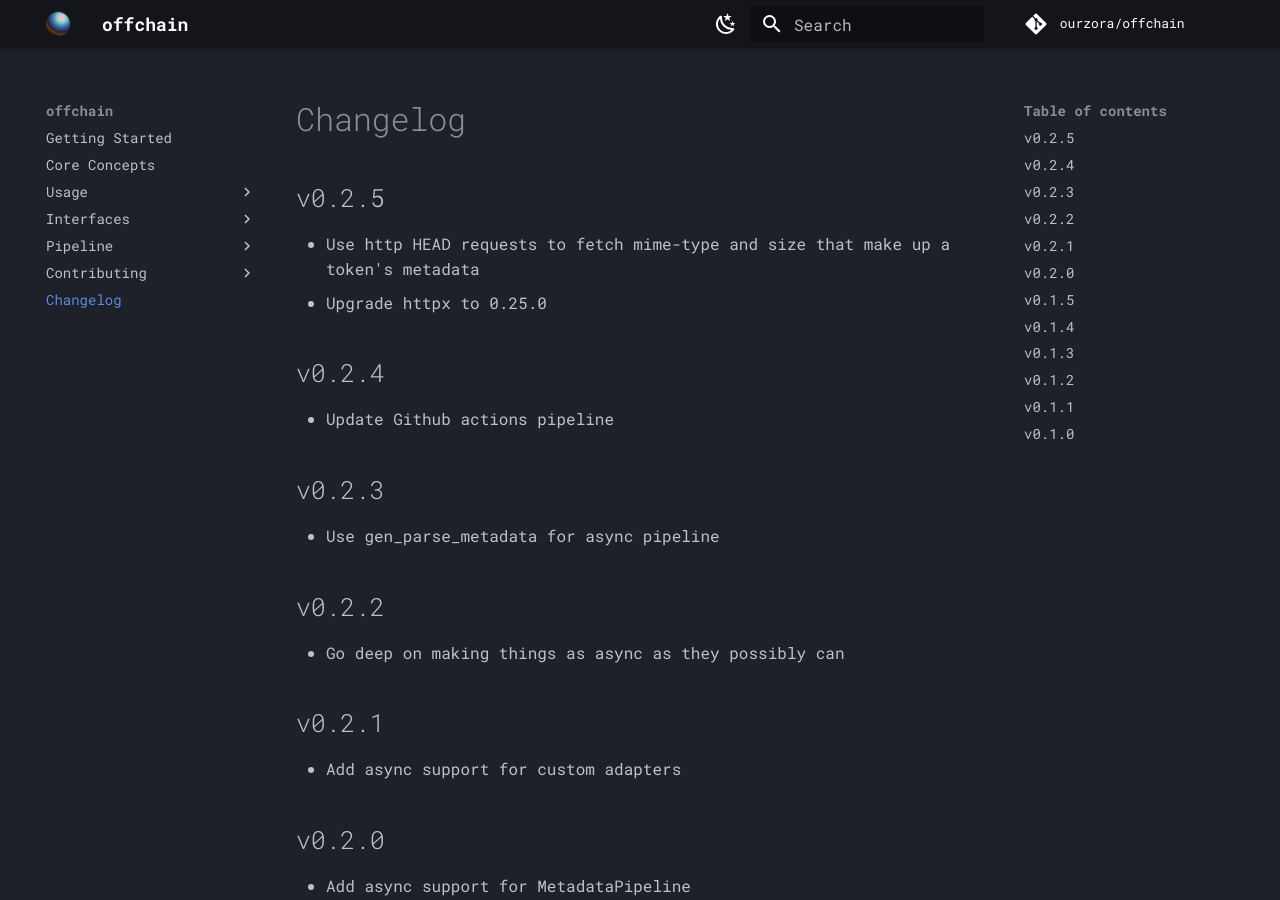
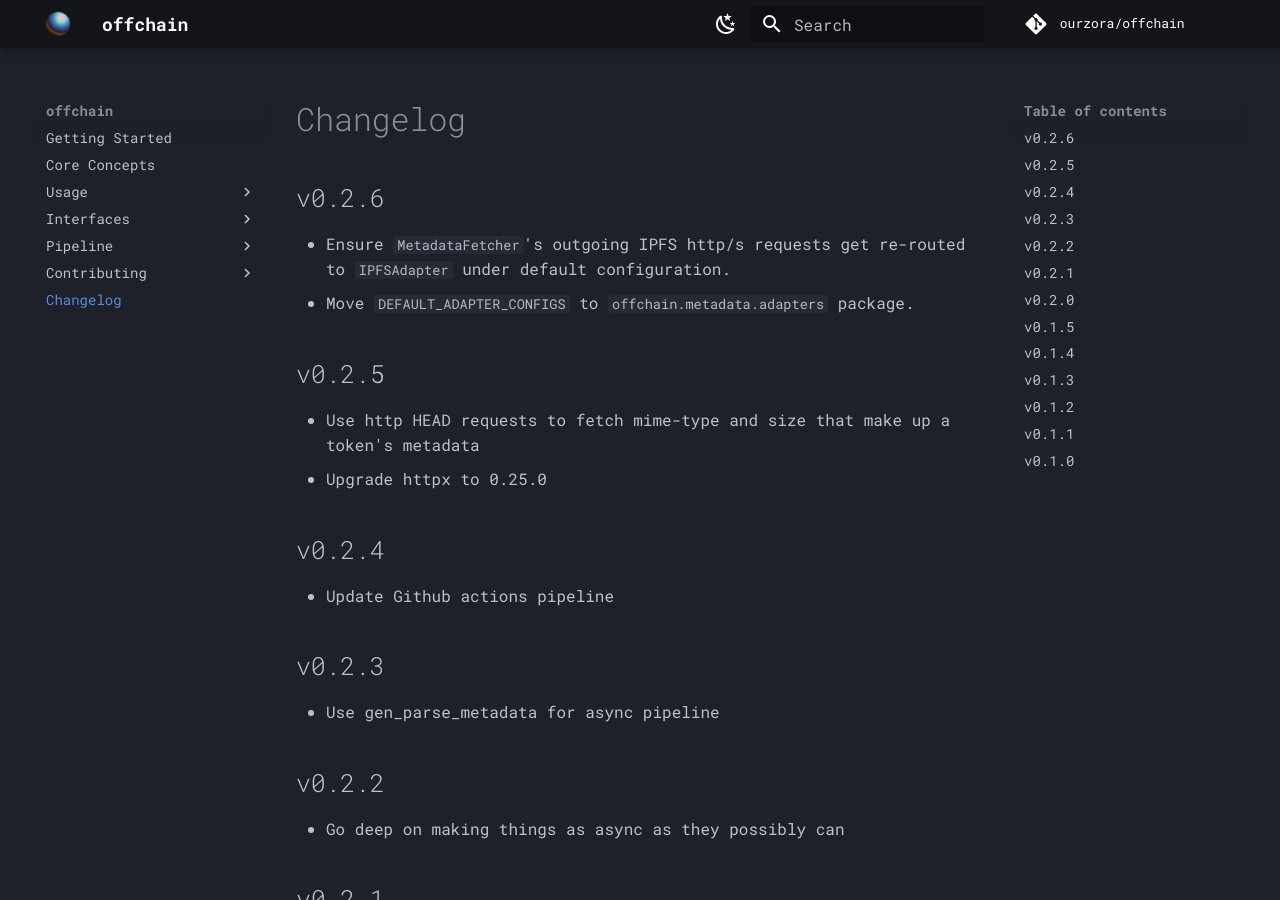
Before and after one commit to ourzora/offchain, an MkDocs documentation site: the page built from docs/changelog.md, in a window 1280 px wide and 900 px high. Built offline with MkDocs 1.6.1 and Material for MkDocs 9.7.7, drawn with Linux system fonts in a browser that asks for light colours; comment, search, counter and statistics services are not loaded.

Commit message:
BACK-1791: release notes v0.2.6

```diff
--- a/docs/changelog.md
+++ b/docs/changelog.md
@@ -1,4 +1,9 @@
 # Changelog
+
+## v0.2.6
+
+- Ensure `MetadataFetcher`'s outgoing IPFS http/s requests get re-routed to `IPFSAdapter` under default configuration.
+- Move `DEFAULT_ADAPTER_CONFIGS` to `offchain.metadata.adapters` package.
 
 ## v0.2.5
 
--- a/pyproject.toml
+++ b/pyproject.toml
@@ -1,6 +1,6 @@
 [tool.poetry]
 name = "offchain"
-version = "0.2.5"
+version = "0.2.6"
 description = "Open source metadata processing framework"
 authors = ["Zora eng <eng@zora.co>"]
 readme = "README.md"
```
Also changed, not shown: docs/index.md (+1 -1 lines).
